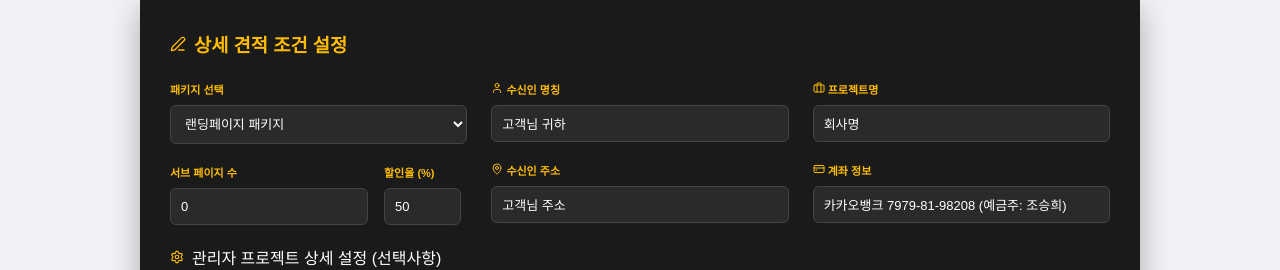
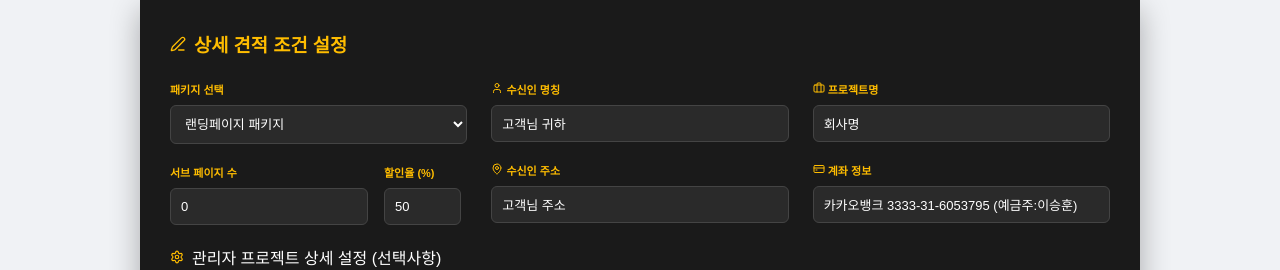
Before and after one commit to eslehoon7/onbrandium-quote, a React (Vite) app: page / in a window 1280 px wide. Shown: the top 270 px of the page. Built offline with nearby package versions, Linux system fonts and the light colour scheme.

Commit message:
chore: update default bank account info

```diff
--- a/src/App.jsx
+++ b/src/App.jsx
@@ -49,7 +49,7 @@ function App() {
   const [customerName, setCustomerName] = useState('고객님 귀하');
   const [customerAddress, setCustomerAddress] = useState('고객님 주소');
   const [projectTitle, setProjectTitle] = useState('회사명');
-  const [bankInfo, setBankInfo] = useState('카카오뱅크 7979-81-98208 (예금주: 조승희)');
+  const [bankInfo, setBankInfo] = useState('카카오뱅크 3333-31-6053795 (예금주:이승훈)');
 
   // URL에서 초기 상태 복원
   useEffect(() => {
```
